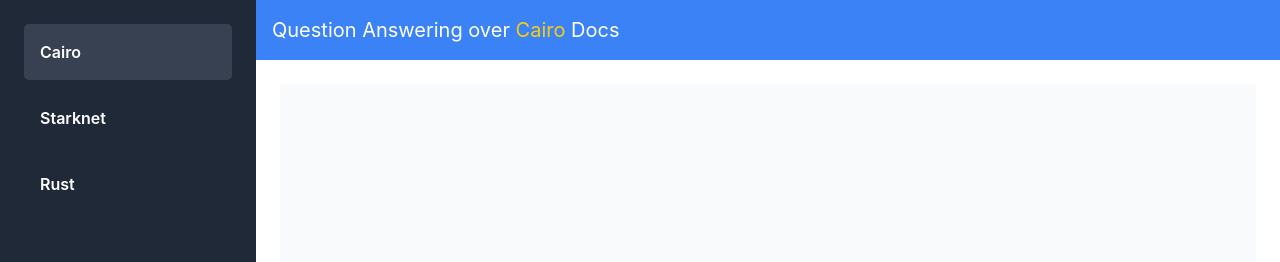
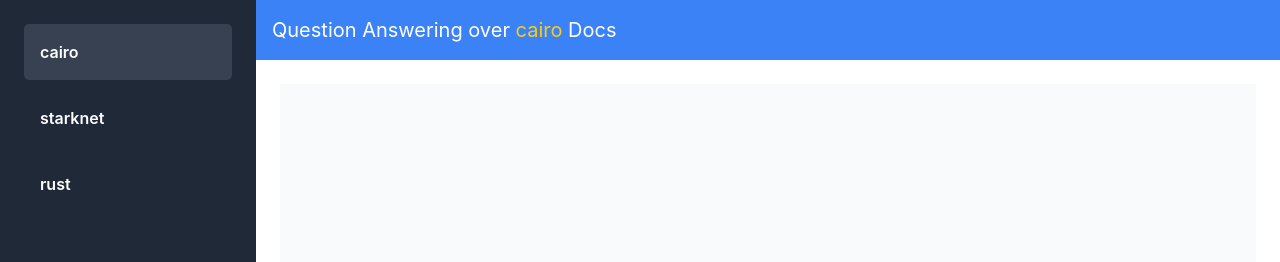
Before and after one commit to 0xAsten/qagpt-website, a React (Create React App) app: page /login in a window 1280 px wide. Shown: the top 262 px of the page. Built offline with nearby package versions, Linux system fonts and the light colour scheme; no server answers.

Commit message:
uppercase to lowercase

```diff
--- a/src/constants.ts
+++ b/src/constants.ts
@@ -1,3 +1,3 @@
-const TABS = ['Cairo', 'Starknet', 'Rust']
+const TABS = ['cairo', 'starknet', 'rust']
 
 export { TABS }
```
